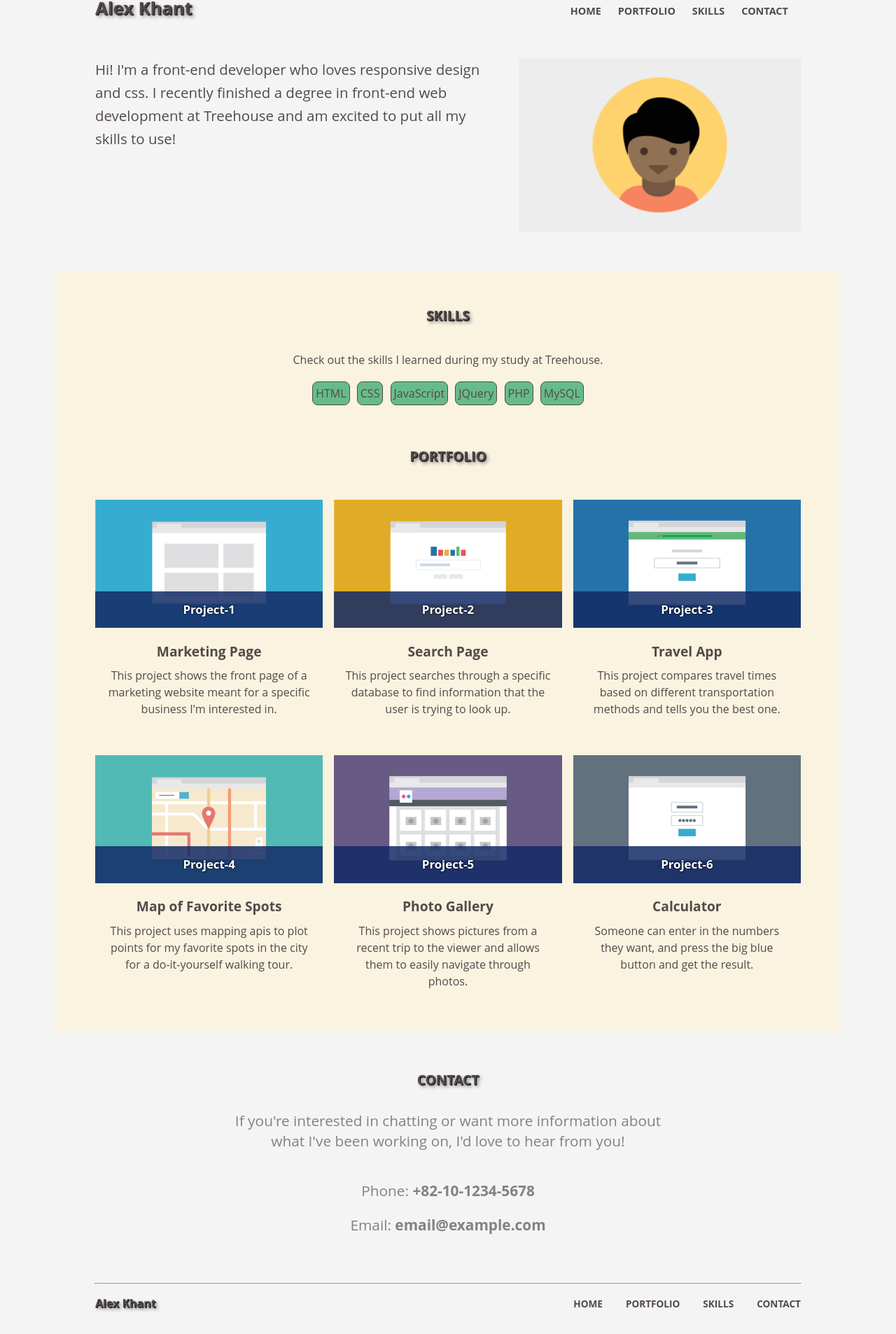
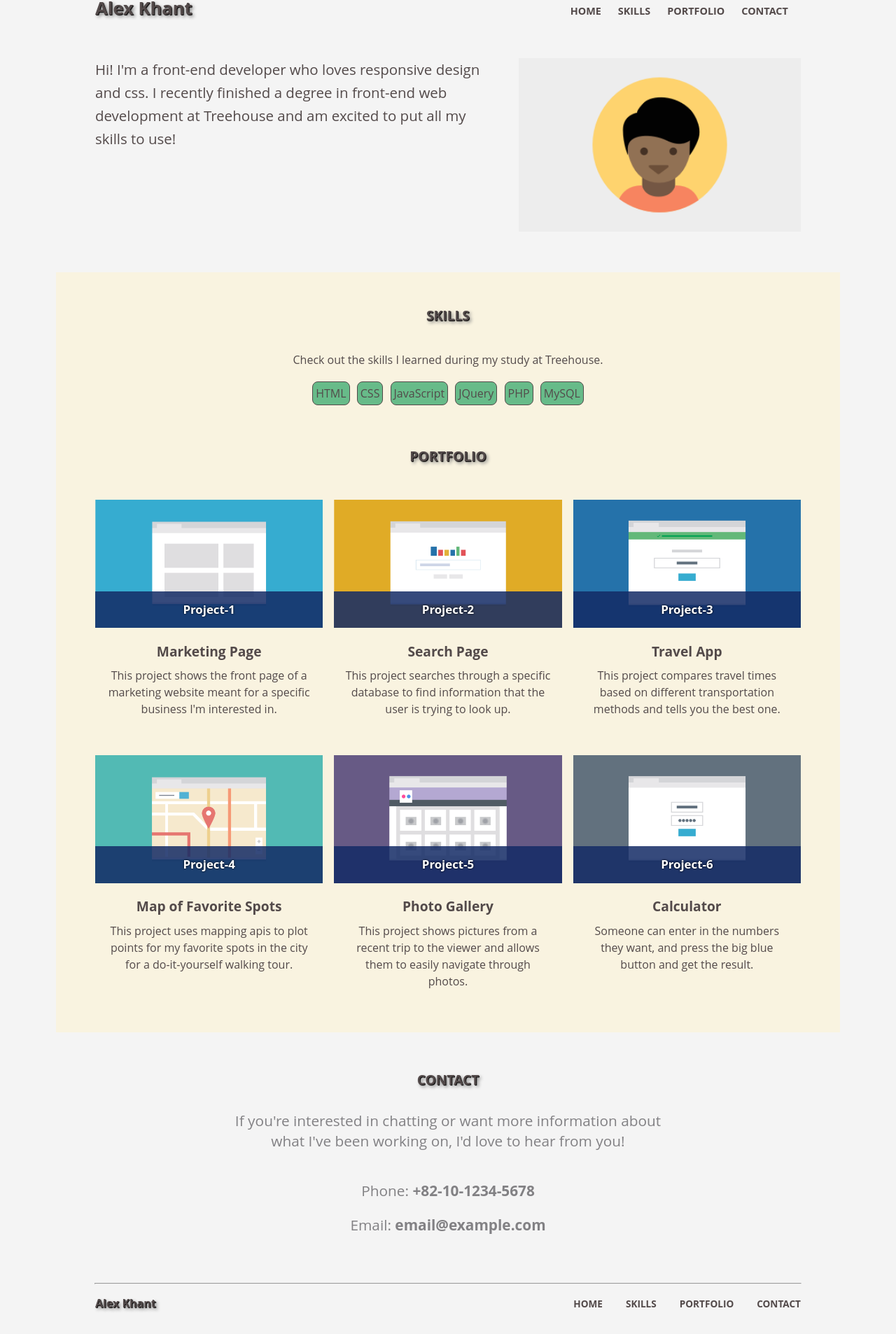
Before and after one commit to grashupfer99/techdegree-project-2, a plain HTML site: page index.html in a window 1280 px wide. Shown: the part 55-1961 px from the top of the page at 70% size. Drawn offline with Linux system fonts and the light colour scheme; a web font is replaced by a local one.

Commit message:
Updated nav menu

```diff
--- a/index.html
+++ b/index.html
@@ -19,8 +19,8 @@
         <nav class="main-header">
         <ul class="main-nav">
           <li><a href="index.html">home</a></li>
+	  <li><a href="#skills">skills</a></li>
           <li><a href="#portfolio">portfolio</a></li>
-          <li><a href="#skills" class="ie-fix">skills</a></li>
           <li><a href="#contact">contact</a></li>
         </ul>
       </nav> <!-- End of .main-header -->
@@ -127,8 +127,8 @@ all my skills to use!</span>
       <nav class="footer-nav">
         <ul>
           <li><a href="index.html">home</a></li>
+	  <li><a href="#skills">skills</a></li>
           <li><a href="#portfolio">portfolio</a></li>
-          <li><a href="#skills">skills</a></li>
           <li><a href="#contact">contact</a></li>
         </ul>
       </nav>
```
